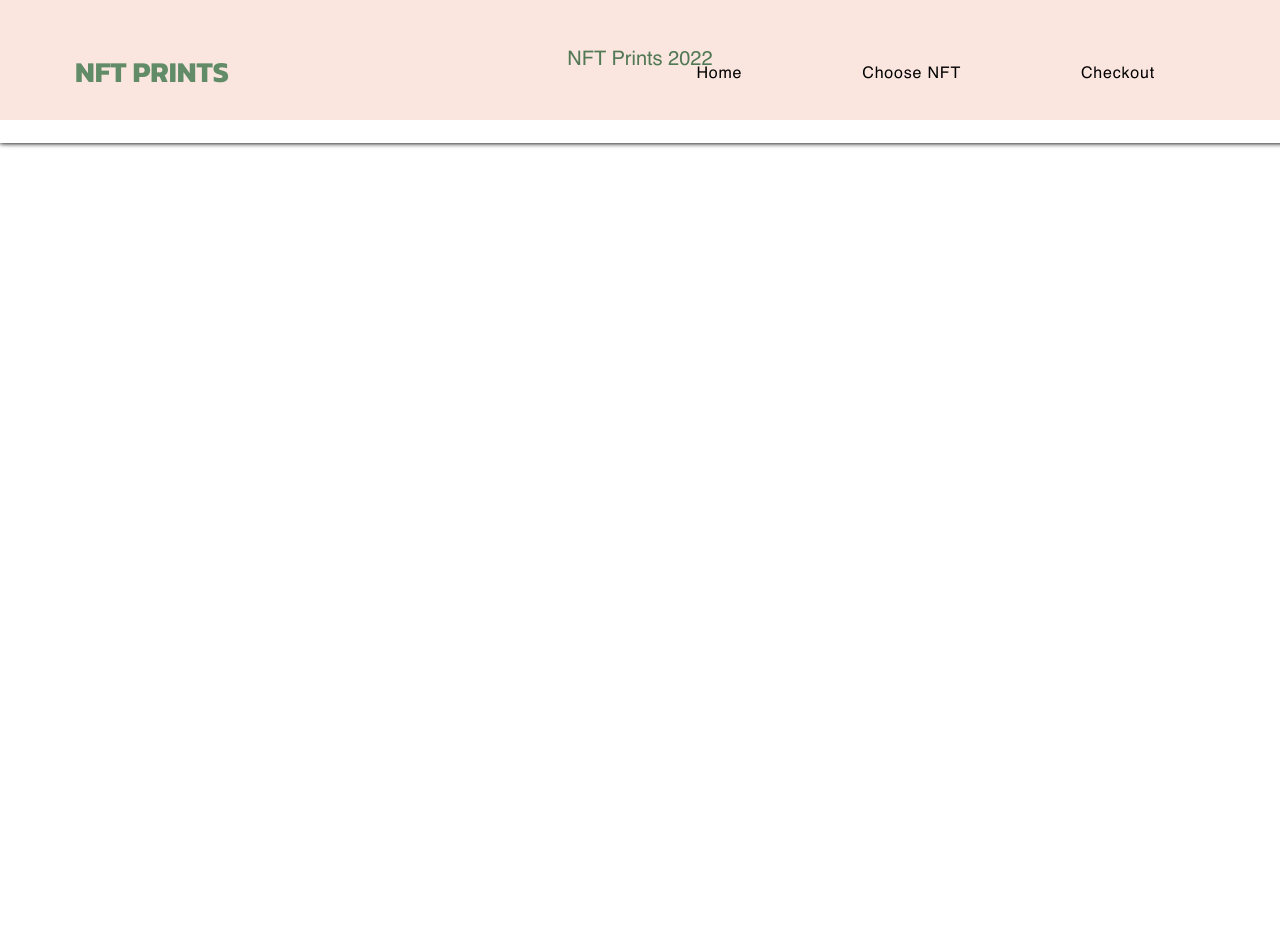
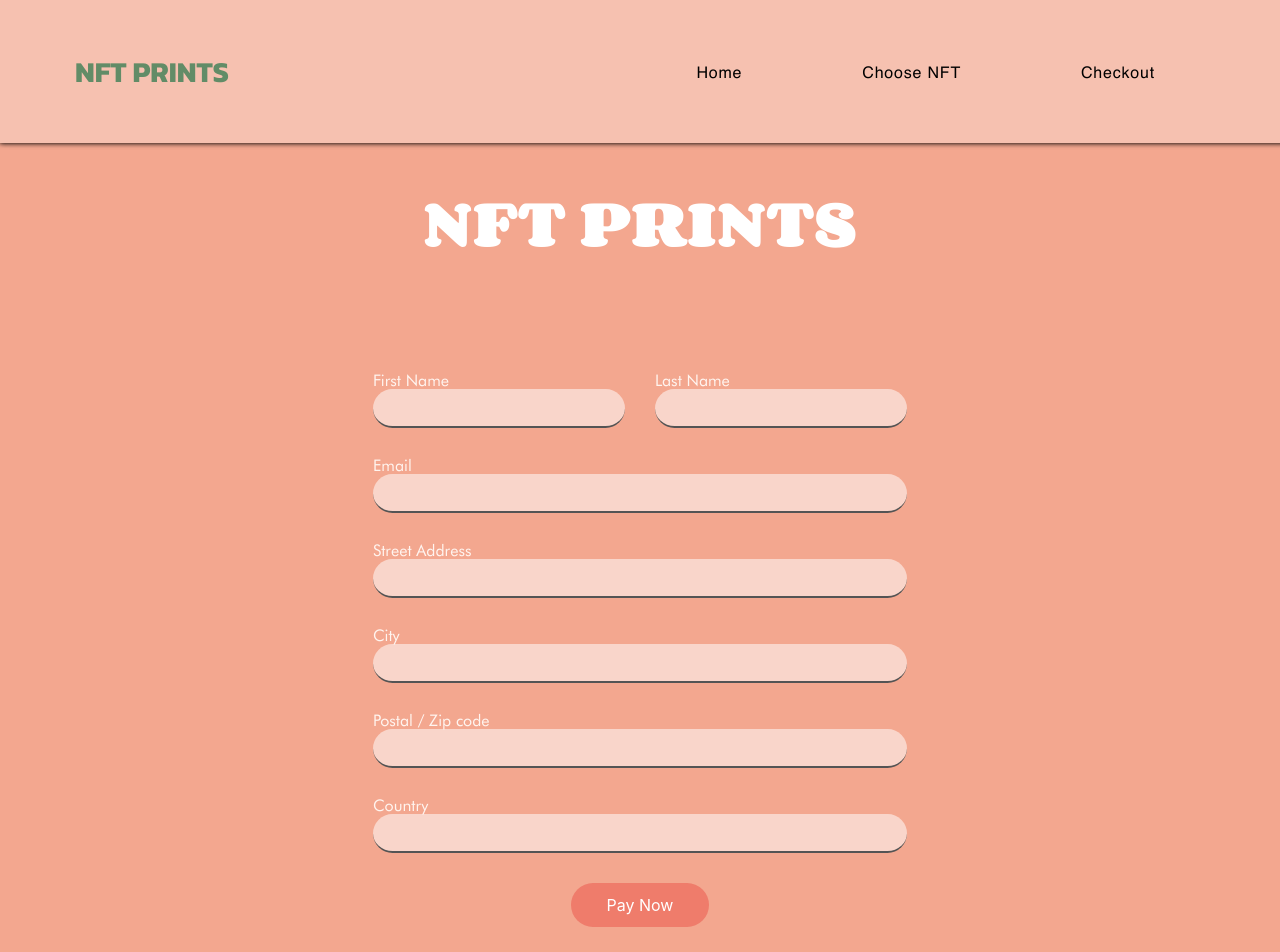
Before and after one commit to TheBlockchainGuru/Dapp-NFT-Print-Service, a React (Create React App) app: page /checkout in a window 1280 px wide. Shown: the top 952 px of the page. Before the commit the page ends 800 px from the top, so only its background shows below. Built offline with nearby package versions, Linux system fonts and the light colour scheme.

Commit message:
checkout page basic layout

```diff
--- a/src/pages/Checkout/Checkout.js
+++ b/src/pages/Checkout/Checkout.js
@@ -2,7 +2,58 @@ import './Checkout.scss';
 
 const Checkout = () => {
     return (
-        <div className="checkout"></div>
+        <div className="checkout">
+            <div className="checkout-title">NFT Prints</div>
+            <div class="checkout-content">
+                <div className="checkout-form">
+                    <div className="checkout-form-row">
+                        <div className="checkout-form-column">
+                            <label>First Name</label>
+                            <input type="text" />
+                        </div>
+                        <div className="checkout-form-column">
+                            <label>Last Name</label>
+                            <input type="text" />
+                        </div>
+                    </div>
+                    <div className="checkout-form-row">
+                        <div className="checkout-form-column">
+                            <label>Email</label>
+                            <input type="email" />
+                        </div>
+                    </div>
+                    <div className="checkout-form-row">
+                        <div className="checkout-form-column">
+                            <label>Street Address</label>
+                            <input type="text" />
+                        </div>
+                    </div>
+                    <div className="checkout-form-row">
+                        <div className="checkout-form-column">
+                            <label>City</label>
+                            <input type="text" />
+                        </div>
+                    </div>
+                    <div className="checkout-form-row">
+                        <div className="checkout-form-column">
+                            <label>Postal / Zip code</label>
+                            <input type="text" />
+                        </div>
+                    </div>
+                    <div className="checkout-form-row">
+                        <div className="checkout-form-column">
+                            <label>Country</label>
+                            <input type="text" />
+                        </div>
+                    </div>
+                    <div className="checkout-form-row">
+                        <div className="checkout-form-column">
+                            <div className="checkout-form-submit">Pay Now</div>
+                        </div>
+                    </div>
+                </div>
+            </div>
+        </div>
     );
 }
 
--- a/src/pages/Checkout/Checkout.scss
+++ b/src/pages/Checkout/Checkout.scss
@@ -1,3 +1,82 @@
 .checkout {
+    padding-top: 170px;
+    height: 100%;
+    min-height: 100vh;
+    background-color: #f3a78f;
 
+    .checkout-title {
+        color: #FFFFFF;
+        text-transform: uppercase;
+        font-size: 56px ;
+        font-weight: bold;
+        font-family: Corben;
+    }
+
+    .checkout-content {
+        padding-top: 100px;
+        padding-bottom: 200px;
+        display: flex;
+        justify-content: center;
+
+        .checkout-form {
+            display: flex;
+            flex-direction: column;
+            gap: 30px;
+
+            .checkout-form-row {
+                display: flex;
+                justify-content: space-between;
+                gap: 30px;
+
+                .checkout-form-column {
+                    width: 100%;
+                    display: flex;
+                    flex-direction: column;
+                    align-items: flex-start;
+
+                    label {
+                        color: rgb(255,245,240);
+                        font-family: Futura;
+                        line-height: 1;
+                    }
+
+                    input {
+                        background-color: rgba(255, 255, 255, .53);
+                        border-color: #000000;
+                        border-width: 0px 0px 2px 0px;
+                        border-radius: 20px;
+                        box-sizing: border-box;
+                        box-shadow:  none, 0 0 0 transparent;
+                        font-size: 18px;
+                        padding: 8px 8px 8px 12px;
+                        width: 100%;
+                    }
+
+                    input:focus {
+                        background-color: transparent;
+                        border-width: 0px 0px 2px 0px;
+                    }
+
+                    input:hover {
+                        background-color: transparent;
+                        border-width: 0px 0px 2px 0px;
+                    }
+
+                    input:focus-visible {
+                        background-color: transparent;
+                        border-width: 0px 0px 1px 0px;
+                        outline: 0px;
+                    }
+
+                    .checkout-form-submit {
+                        align-self: center;
+                        background-color: #ef7c6b;
+                        color: #FFFFFF;
+                        padding: 12px 36px;
+                        border-radius: 24px;
+                    }
+                }
+            }
+        }
+    }
 }
```
